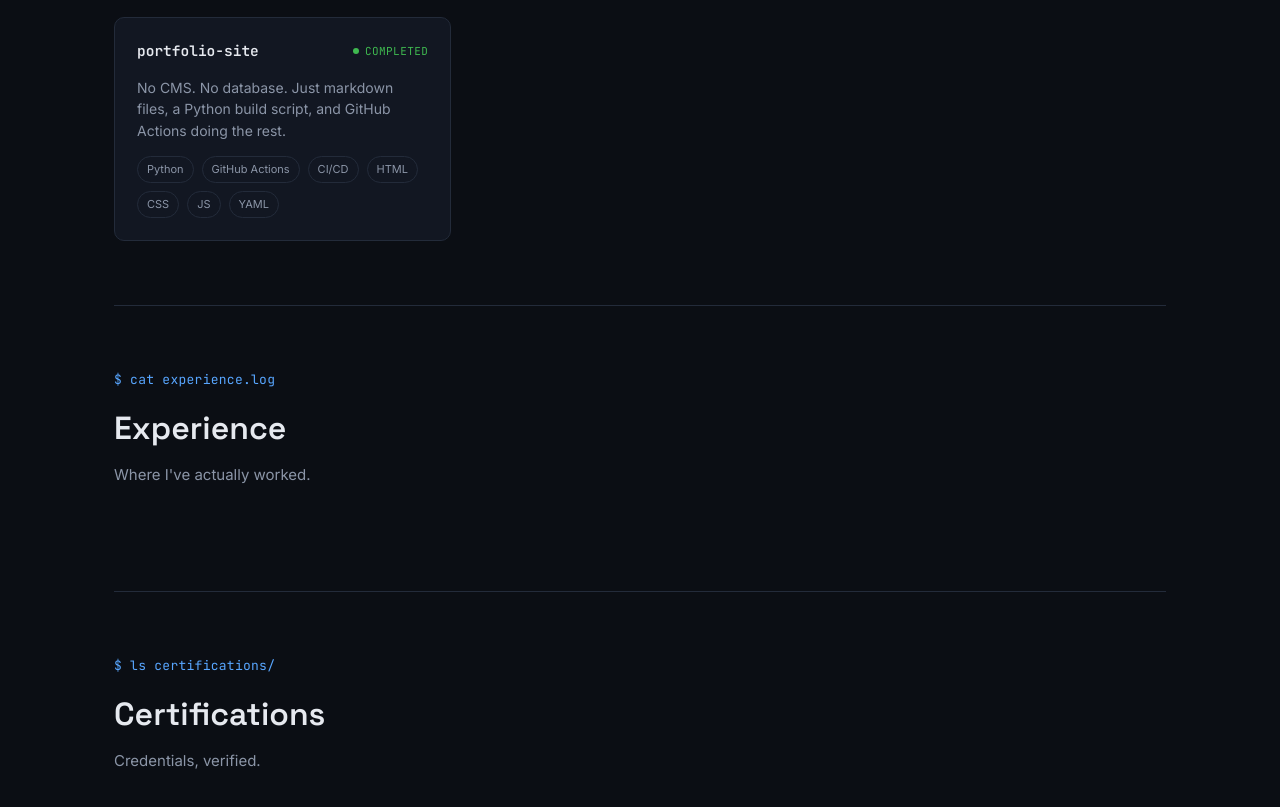
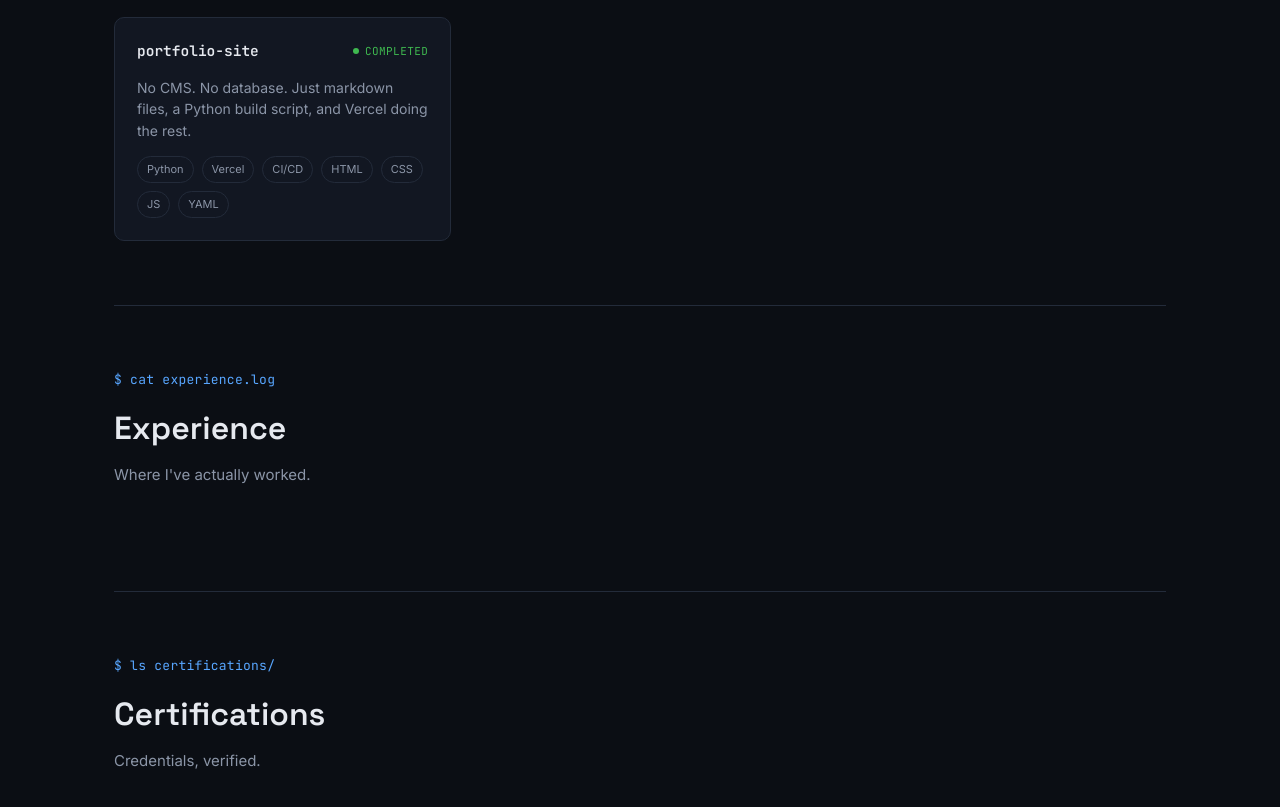
Before and after one commit to yuvrajdevx/portfolio-site, a plain HTML site: page template.html in a window 1280 px wide. Shown: the part 2488-3295 px from the top of the page. Drawn offline with Linux system fonts and the light colour scheme.

Commit message:
Update portfolio-site card: Vercel instead of GitHub Actions

```diff
--- a/template.html
+++ b/template.html
@@ -998,9 +998,9 @@
           <div class="card-title">portfolio-site</div>
           <div class="card-status status-green"><span class="dot dot-green"></span> Completed</div>
         </div>
-        <p class="desc">No CMS. No database. Just markdown files, a Python build script, and GitHub Actions doing the rest.</p>
+        <p class="desc">No CMS. No database. Just markdown files, a Python build script, and Vercel doing the rest.</p>
         <div class="card-tags">
-          <span class="tag">Python</span><span class="tag">GitHub Actions</span><span class="tag">CI/CD</span><span class="tag">HTML</span><span class="tag">CSS</span><span class="tag">JS</span><span class="tag">YAML</span>
+          <span class="tag">Python</span><span class="tag">Vercel</span><span class="tag">CI/CD</span><span class="tag">HTML</span><span class="tag">CSS</span><span class="tag">JS</span><span class="tag">YAML</span>
         </div>
       </div>
     </div>
```
